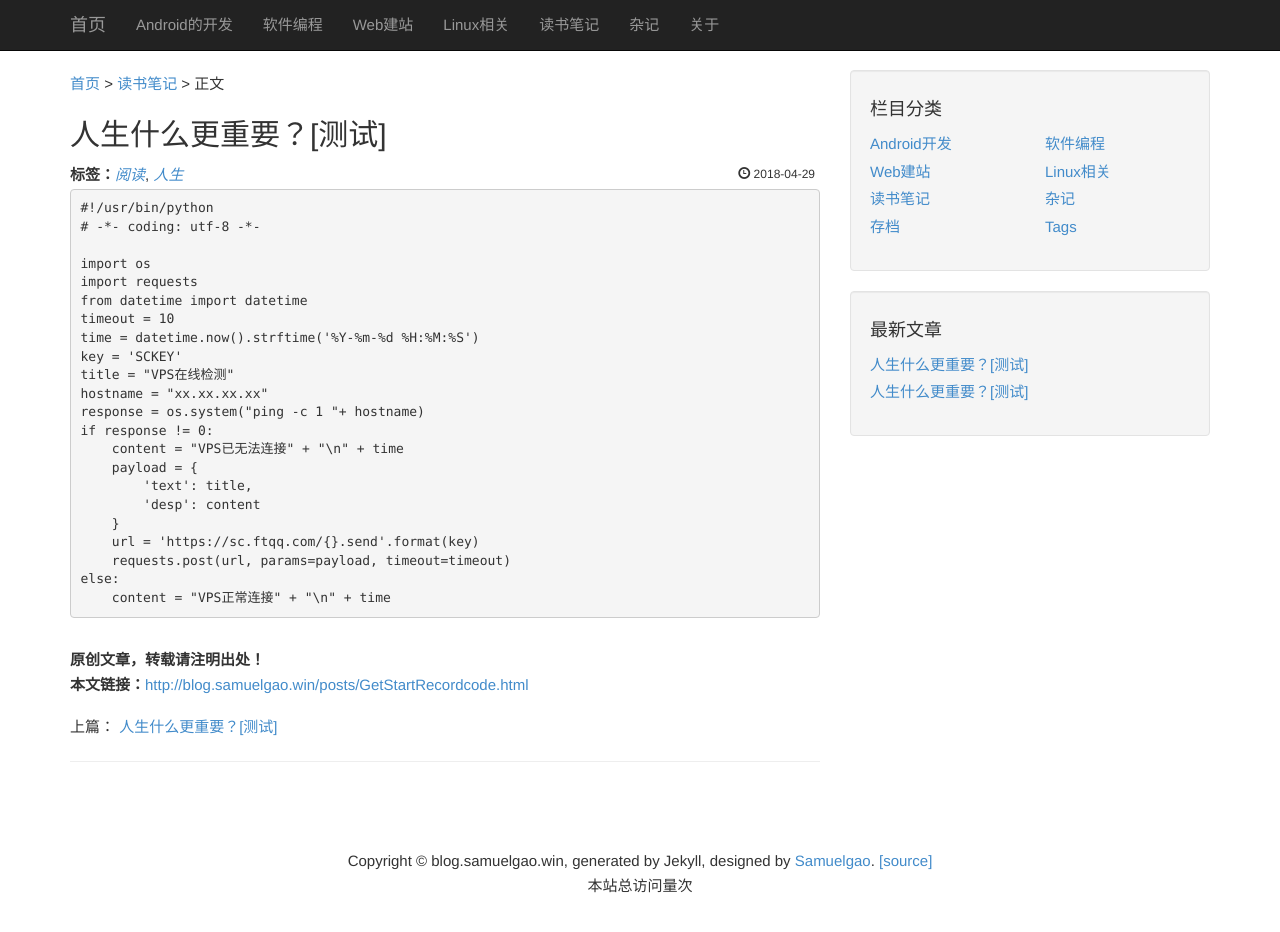
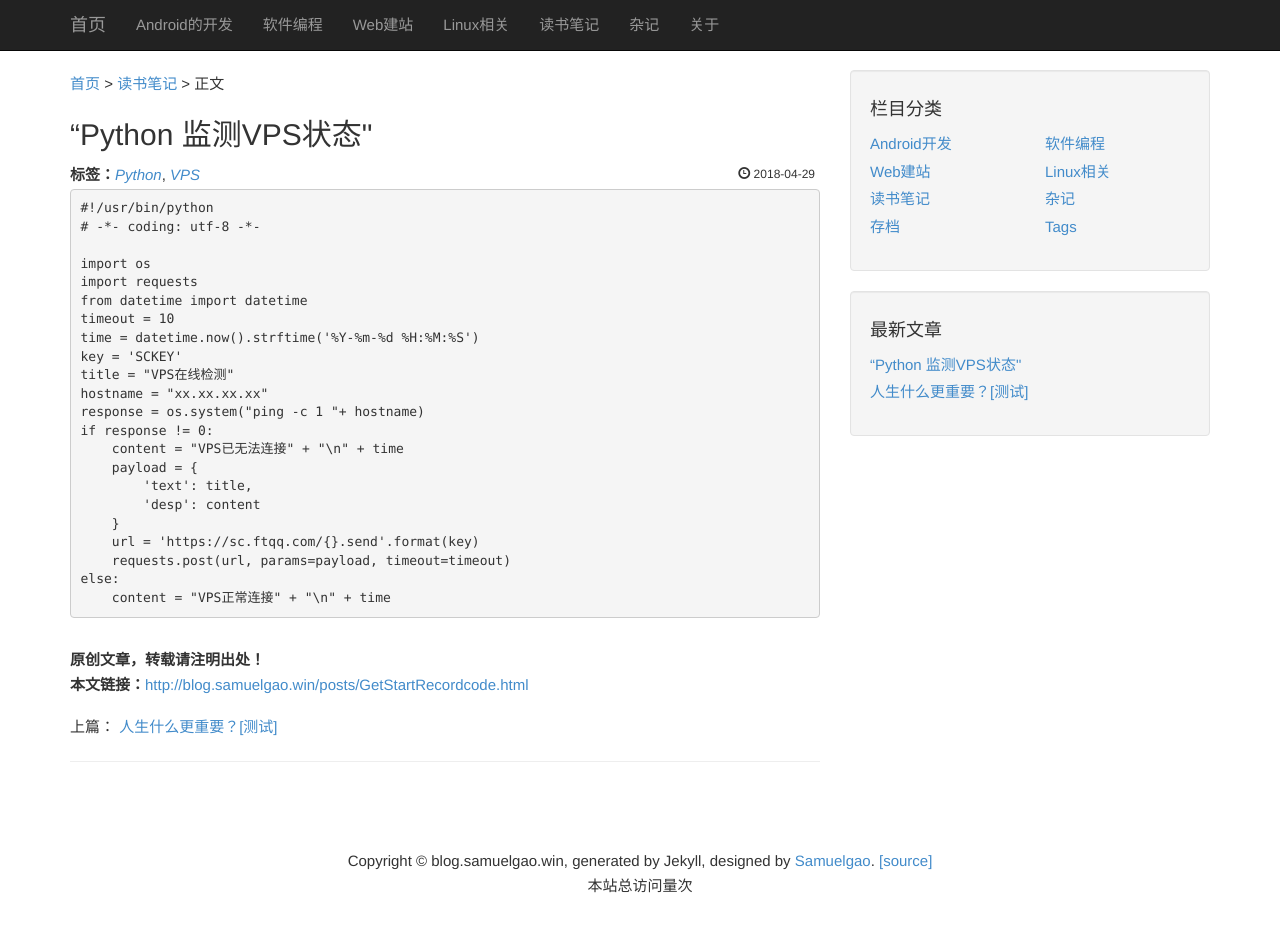
Before and after one commit to samuelgaocn/samuelgaocn.github.io, a Jekyll site: the page built from _posts/2018-04-29-GetStartRecordcode.markdown, in a window 1280 px wide and 946 px high. Shown: the top 932 px of the window. Built offline with Jekyll 4.4.1, drawn with Linux system fonts in a browser that asks for light colours; comment, search, counter and statistics services are not loaded.

Commit message:
Python code format2

```diff
--- a/_posts/2018-04-29-GetStartRecordcode.markdown
+++ b/_posts/2018-04-29-GetStartRecordcode.markdown
@@ -1,8 +1,8 @@
 ---
 layout: post
 category: "read"
-title:  "人生什么更重要？[测试]"
-tags: [阅读,人生]
+title:  “Python 监测VPS状态"
+tags: [Python,VPS]
 ---
 
     #!/usr/bin/python
```
